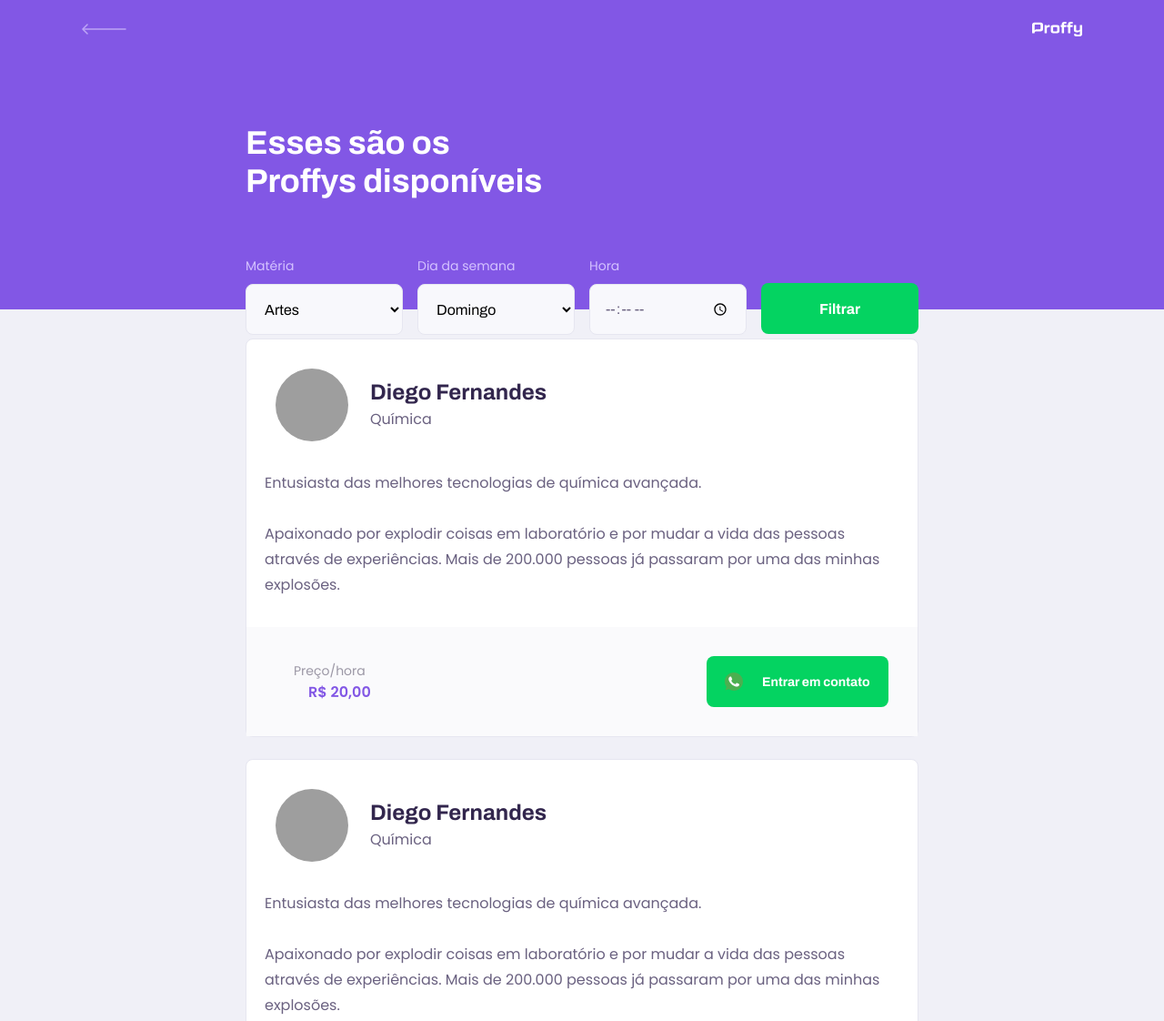
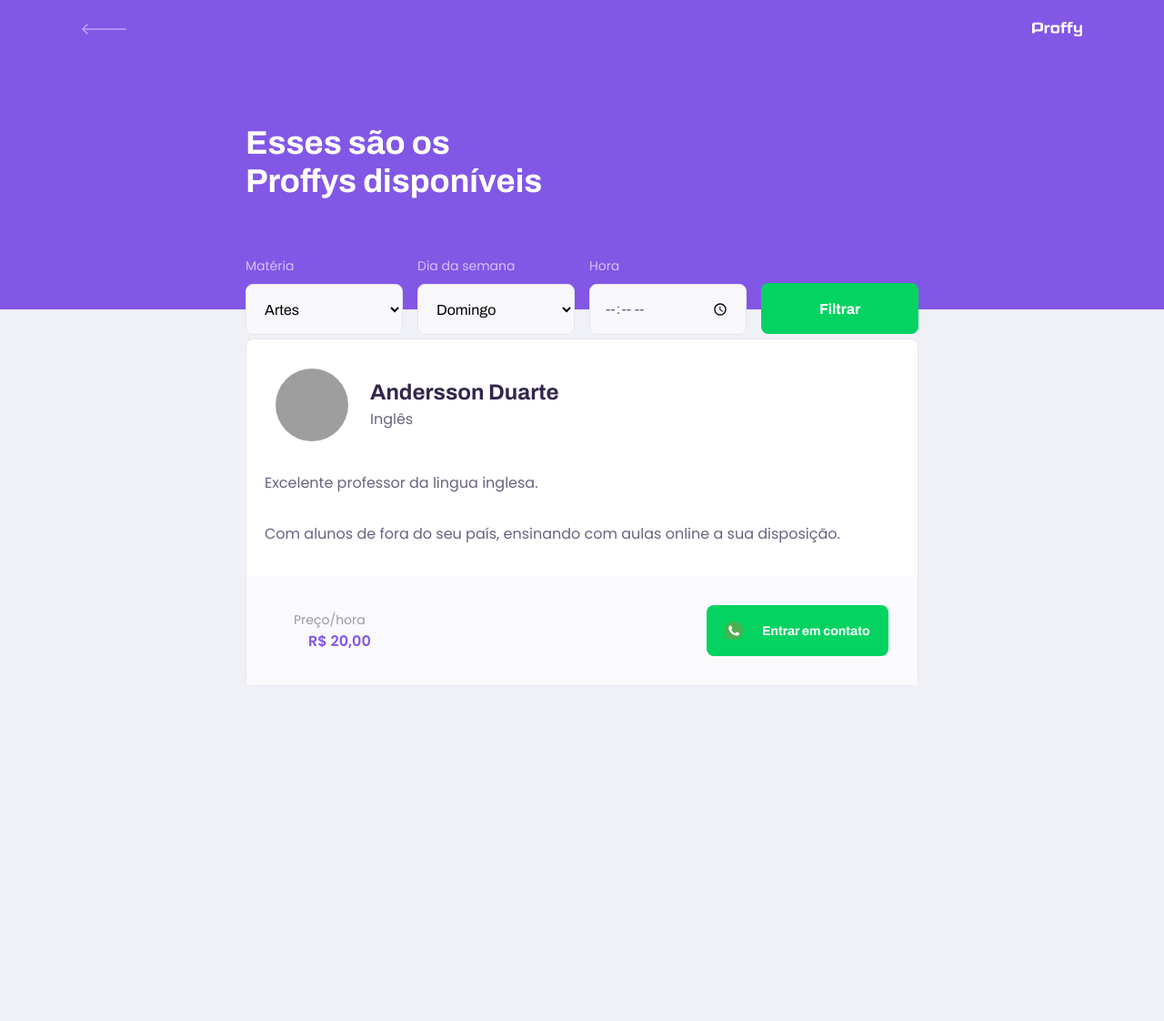
Before and after one commit to VanessaPereiraDuarte/proffy, a plain HTML site: page study.html in a window 1280 px wide. Shown: the top 1122 px of the page at 91% size. After the commit the page ends 800 px from the top, so only its background shows below. Drawn offline with Linux system fonts and the light colour scheme; grey boxes are pictures that could not be loaded.

Commit message:
alteração usuario modelo e imagem

```diff
--- a/study.html
+++ b/study.html
@@ -33,7 +33,7 @@
                             <option value="2">Biologia</option>
                             <option value="3">Ciências</option>
                             <option value="4">Educação física</option>
-                            <option value="5">Física</option>
+                            <option value="5">Inglês</option>
                             <option value="6">Geografia</option>
                             <option value="7">História</option>
                             <option value="8">Matemática</option>
@@ -67,38 +67,15 @@
             <article class="teacher-item">
                 <header>
                     <img
-                        src="https://avatars2.githubusercontent.com/u/2254731?s=460&amp;u=0ba16a79456c2f250e7579cb388fa18c5c2d7d65&amp;v=4"
-                        alt="Diego Fernandes">
+                        src="https://scontent.ffln8-1.fna.fbcdn.net/v/t1.0-9/68675849_101359767899155_5418534210967175168_o.jpg?_nc_cat=109&_nc_sid=09cbfe&_nc_ohc=sNSI-hYBMV4AX8Rdw-5&_nc_ht=scontent.ffln8-1.fna&oh=5fbdd911d80bc3ad2a9f43b1ff98183e&oe=5F85E68Cs"
+                        alt="Andersson Duarte">
                     <div>
-                        <strong>Diego Fernandes</strong>
-                        <span>Química</span>
+                        <strong>Andersson Duarte</strong>
+                        <span>Inglês</span>
                     </div>
                 </header>
 
-                <p>Entusiasta das melhores tecnologias de química avançada.<br><br>Apaixonado por explodir coisas em laboratório e por mudar a vida das pessoas através de experiências. Mais de 200.000 pessoas já passaram por uma das minhas explosões.</p>
-
-                <footer>
-                    <p>Preço/hora<strong>R$ 20,00</strong>
-                    </p>
-                    <button type="button">
-                        <img src="./images/icons/whatsapp.svg" alt="Whatsapp">Entrar em contato
-                    </button>
-                </footer>
-
-            </article>
-
-            <article class="teacher-item">
-                <header>
-                    <img
-                        src="https://avatars2.githubusercontent.com/u/2254731?s=460&amp;u=0ba16a79456c2f250e7579cb388fa18c5c2d7d65&amp;v=4"
-                        alt="Diego Fernandes">
-                    <div>
-                        <strong>Diego Fernandes</strong>
-                        <span>Química</span>
-                    </div>
-                </header>
-
-                <p>Entusiasta das melhores tecnologias de química avançada.<br><br>Apaixonado por explodir coisas em laboratório e por mudar a vida das pessoas através de experiências. Mais de 200.000 pessoas já passaram por uma das minhas explosões.</p>
+                <p>Excelente professor da lingua inglesa.<br><br>Com alunos de fora do seu país, ensinando com aulas online a sua disposição.</p>
 
                 <footer>
                     <p>Preço/hora<strong>R$ 20,00</strong>
```
